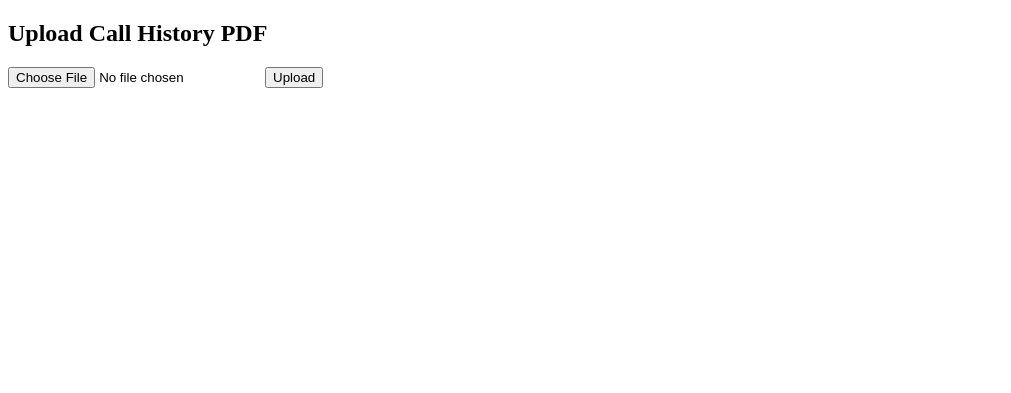
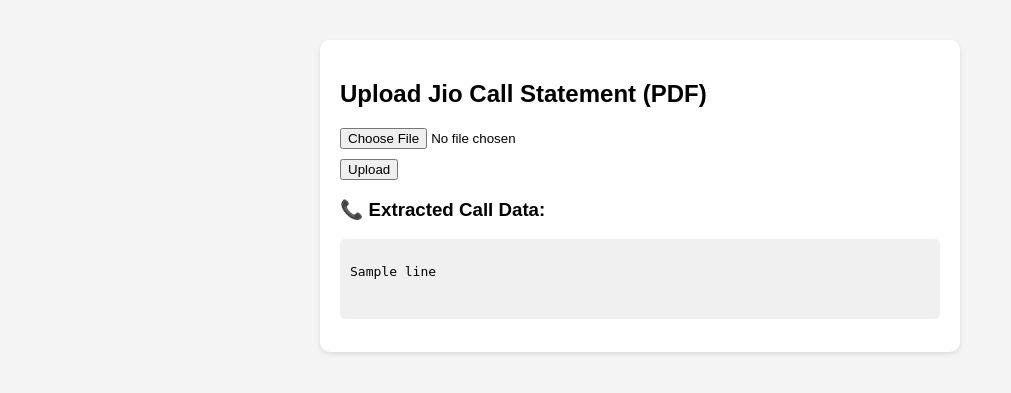
Before and after one commit to prakash0428/call-tracker, a Flask app: template templates/index.html in a window 1280 px wide. Shown: the top 393 px of the page, without its empty margins (0-1011 px from the left). Run offline with Flask 3, Linux system fonts and the light colour scheme; the template is opened without the code that fills it: most values are stand-ins (such as "Sample title", 1, 10 or a date in 2020).

Commit message:
Update index.html

```diff
--- a/templates/index.html
+++ b/templates/index.html
@@ -1,11 +1,57 @@
 <!DOCTYPE html>
 <html>
-<head><title>Upload PDF</title></head>
+<head>
+    <title>Call Statement Reader</title>
+    <style>
+        body {
+            font-family: Arial, sans-serif;
+            margin: 40px;
+            background-color: #f4f4f4;
+        }
+        .container {
+            background: white;
+            padding: 20px;
+            max-width: 600px;
+            margin: auto;
+            border-radius: 10px;
+            box-shadow: 0 2px 5px rgba(0,0,0,0.1);
+        }
+        pre {
+            background-color: #f0f0f0;
+            padding: 10px;
+            white-space: pre-wrap;
+            border-radius: 5px;
+        }
+        .msg {
+            color: red;
+            font-weight: bold;
+        }
+        input[type="submit"] {
+            margin-top: 10px;
+        }
+    </style>
+</head>
 <body>
-  <h2>Upload Call History PDF</h2>
-  <form method="POST" action="/upload" enctype="multipart/form-data">
-    <input type="file" name="pdf_file" accept=".pdf" required />
-    <button type="submit">Upload</button>
-  </form>
+    <div class="container">
+        <h2>Upload Jio Call Statement (PDF)</h2>
+        <form method="post" enctype="multipart/form-data">
+            <input type="file" name="file" accept=".pdf" required>
+            <br>
+            <input type="submit" value="Upload">
+        </form>
+
+        {% if message %}
+            <p class="msg">{{ message }}</p>
+        {% endif %}
+
+        {% if call_data %}
+            <h3>📞 Extracted Call Data:</h3>
+            <pre>
+{% for line in call_data %}
+{{ line }}
+{% endfor %}
+            </pre>
+        {% endif %}
+    </div>
 </body>
 </html>
```
